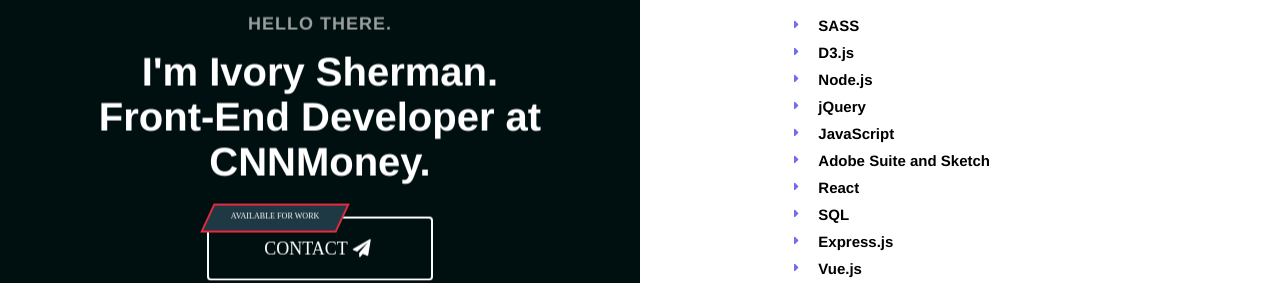
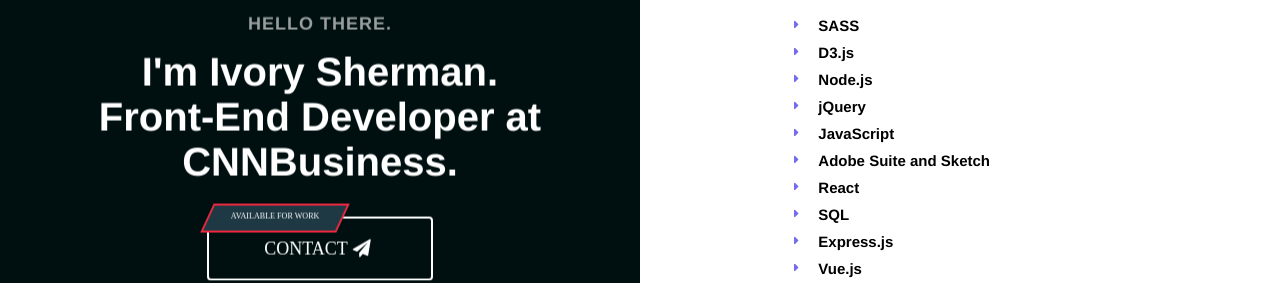
Before and after one commit to idsherma/idsherma.github.io, a plain HTML site: page index.html in a window 1280 px wide. Shown: the part 271-554 px from the top of the page. Drawn offline with nearby package versions, Linux system fonts and the light colour scheme; a script that the page names is missing; a web font is replaced by a local one.

Commit message:
updated hedline

```diff
--- a/index.html
+++ b/index.html
@@ -33,7 +33,7 @@
          <div class="info__tag"><h2>hello there.</h2></div>
          <div class="info__elevator">
             <h1 class="info__elevator-text">
-               I'm Ivory Sherman.<br> Front-End Developer at CNNMoney.
+               I'm Ivory Sherman.<br> Front-End Developer at CNNBusiness.
             </h1>
          </div>
          <div class="contact-wrapper">
```
